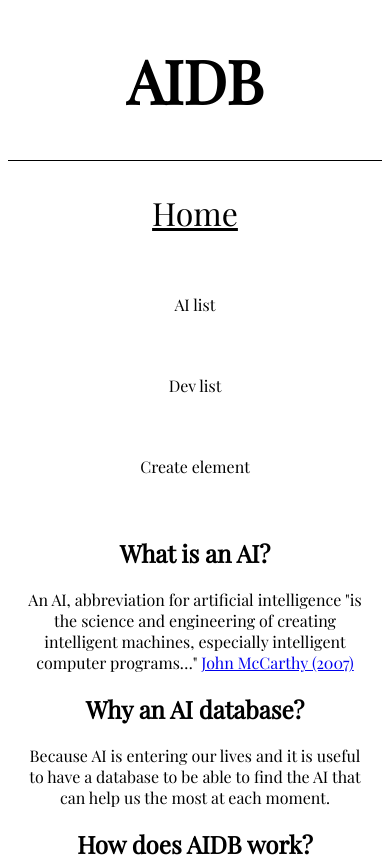
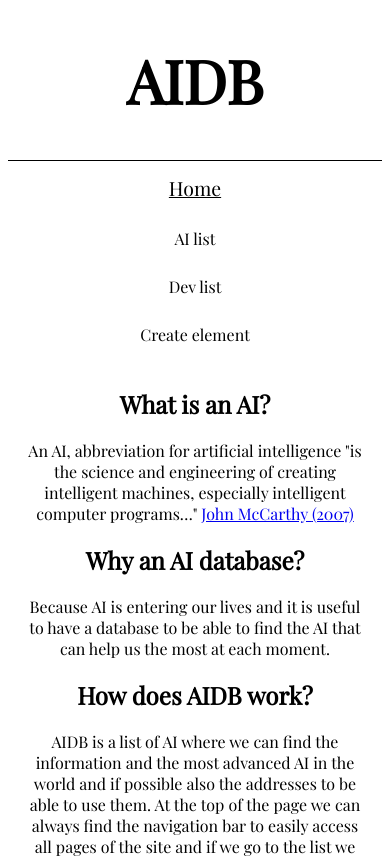
Before and after one commit to andrea-de-faveri-01/proyectoAngular, an Angular app: page /home in a window 390 px wide. Shown: the top 858 px of the page. Built offline with nearby package versions, Linux system fonts and the light colour scheme.

Commit message:
responsive nav-bar

```diff
--- a/src/app/core/components/header/components/nav-bar/nav-bar.component.scss
+++ b/src/app/core/components/header/components/nav-bar/nav-bar.component.scss
@@ -7,7 +7,24 @@
     display: flex;
     align-items: center;
     justify-content: center;
-    min-height: 60px;
+    min-height: 8%;
+    width: 100%;
+  }
+
+  .link {
+    margin: 3%;
+    text-decoration: none;
+    color: black;
+    cursor: pointer;
+
+    &--active {
+      text-decoration: underline;
+      font-size: 5vw;
+    }
+  }
+
+  .link:hover {
+    font-size: 5vw;
   }
 
   @media (max-width: 600px) {
@@ -17,23 +34,11 @@
     }
 
     .link {
-      margin: 10px 0;
+      margin: 4% 0;
+    }
+
+    .nav-container {
+      max-width: 90%;
+      margin: 0 auto;
     }
   }
-
-
-.link {
-  margin: 30px;
-  text-decoration: none;
-  color: black;
-  cursor: pointer;
-
-  &--active {
-    text-decoration: underline;
-    font-size: xx-large;
-  }
-}
-
-.link:hover {
-  font-size: xx-large;
-}
```
